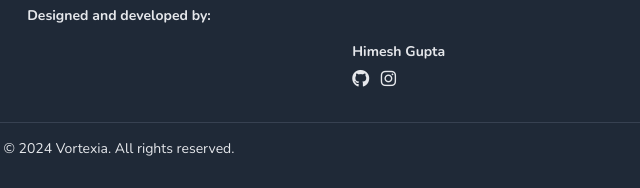
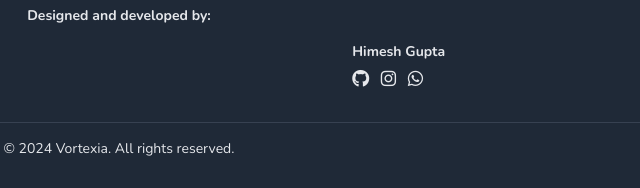
Before and after one commit to Nikhil-sha/Notes, a plain HTML site: page index.html in a window 1280 px wide. Shown: the part 1418-1606 px from the top of the page, 521-1161 px from the left. Drawn offline with nearby package versions, Linux system fonts and the light colour scheme.

Commit message:
update index.html

```diff
--- a/index.html
+++ b/index.html
@@ -121,6 +121,8 @@
 						<div class="space-x-2 mt-2">
 							<a href="https://github.com/chiku8953" class="hover:text-blue-400" aria-label="GitHub Profile"><i class="fab fa-github fa-lg"></i></a>
 							<a href="https://www.instagram.com/himesh_sahu8953" class="hover:text-blue-400" aria-label="GitHub Profile"><i class="fab fa-instagram fa-lg"></i></a>
+							<a href="https://wa.me/918881121611?text=Hello%20Himesh%2C%20I%20found%20your%20profile!" class="hover:text-blue-400" aria-label="GitHub Profile"><i class="fab fa-whatsapp fa-lg"></i></a>
+
 						</div>
 					</div>
 
```
